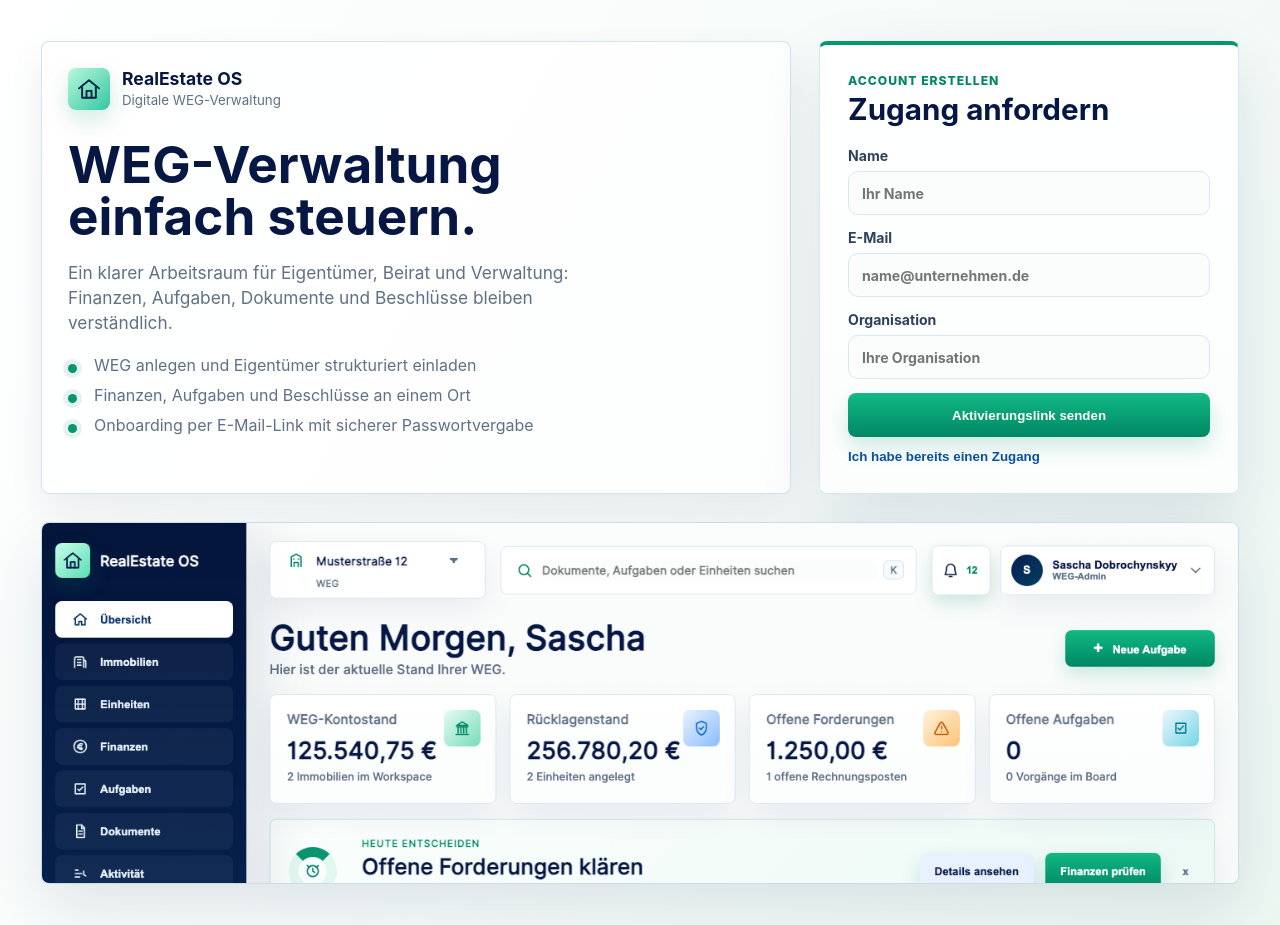
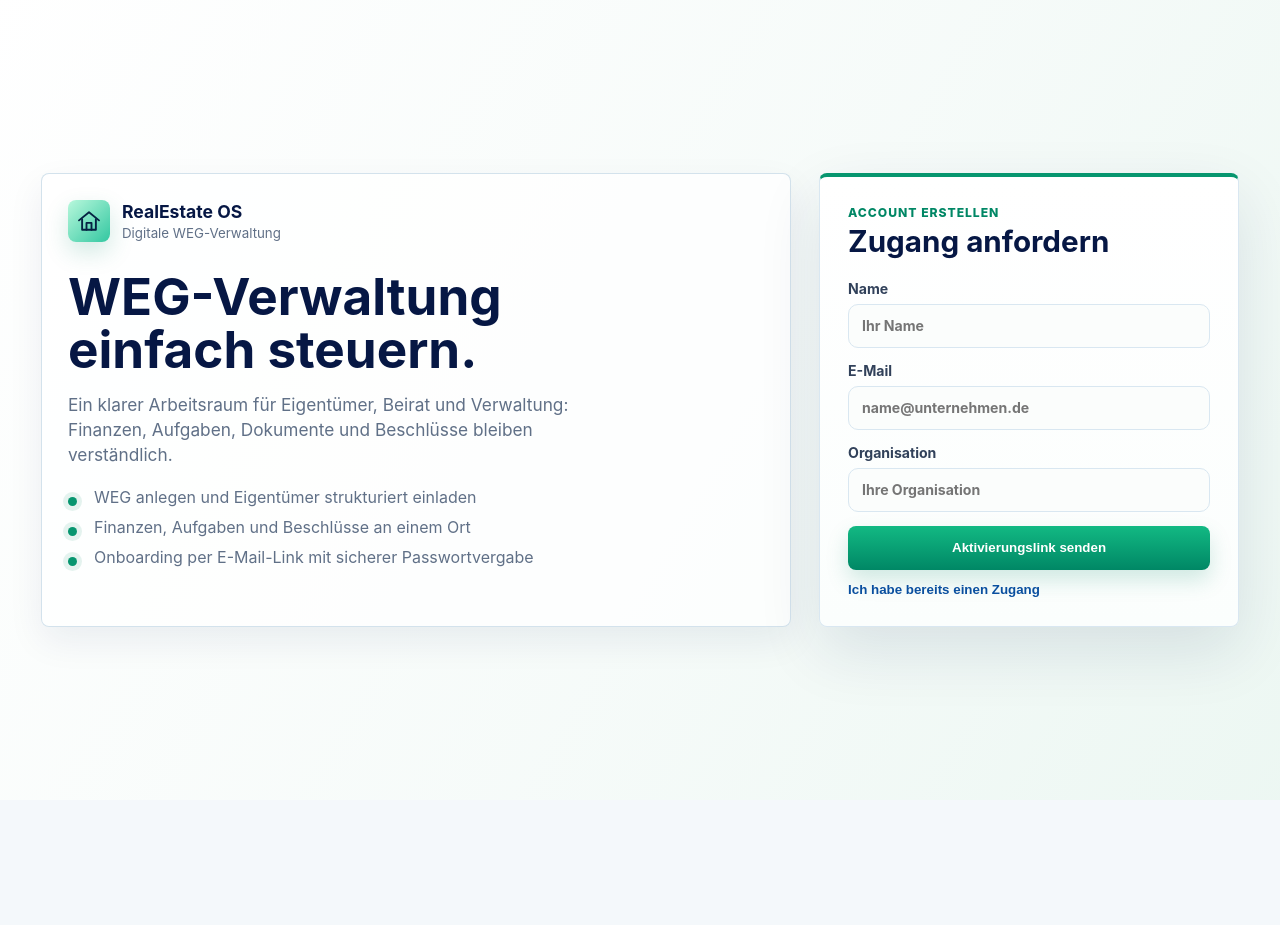
Before and after one commit to skyyware/realestate-os-showcase, an Angular app in the folder frontend/: page / in a window 1280 px wide. After the commit the page ends 800 px from the top, so only its background shows below. Built offline with nearby package versions, Linux system fonts and the light colour scheme.

Commit message:
Refine auth splash layout

```diff
--- a/frontend/src/app/app.scss
+++ b/frontend/src/app/app.scss
@@ -33,7 +33,9 @@
   gap: clamp(18px, 2.2vw, 28px);
   align-content: center;
   align-items: stretch;
+  width: min(100%, 1840px);
   min-height: 100vh;
+  margin: 0 auto;
   padding: clamp(30px, 3.2vw, 48px);
   background:
     linear-gradient(120deg, rgb(255 255 255 / 98%) 0%, rgb(246 251 249 / 96%) 56%, rgb(236 247 242 / 94%) 100%),
--- a/frontend/src/app/auth/auth-shell.component.html
+++ b/frontend/src/app/auth/auth-shell.component.html
@@ -84,7 +84,3 @@
   @if (error) { <p class="message error">{{ error }}</p> }
   @if (info) { <p class="message info">{{ info }}</p> }
 </section>
-
-<figure class="product-visual">
-  <img src="realestate-os-dashboard-concept.png?v=20260605" alt="RealEstate OS Dashboard mit Immobilienkennzahlen, Aufgaben und Finanzübersicht" />
-</figure>
--- a/frontend/src/app/auth/auth-shell.component.scss
+++ b/frontend/src/app/auth/auth-shell.component.scss
@@ -218,28 +218,9 @@ button:disabled {
   background: #f5f8fb;
 }
 
-.product-visual {
-  grid-column: 1 / -1;
-  margin: 0;
-  overflow: hidden;
-  border: 1px solid rgb(190 211 225 / 80%);
-  border-radius: 8px;
-  background: #fff;
-  box-shadow: var(--shadow-md);
-}
-
-.product-visual img {
-  display: block;
-  width: 100%;
-  height: clamp(360px, 38vh, 460px);
-  object-fit: cover;
-  object-position: top;
-}
-
 @media (max-width: 1180px) {
   .auth-panel,
-  .auth-card,
-  .product-visual {
+  .auth-card {
     grid-column: 1;
     grid-row: auto;
   }
```
